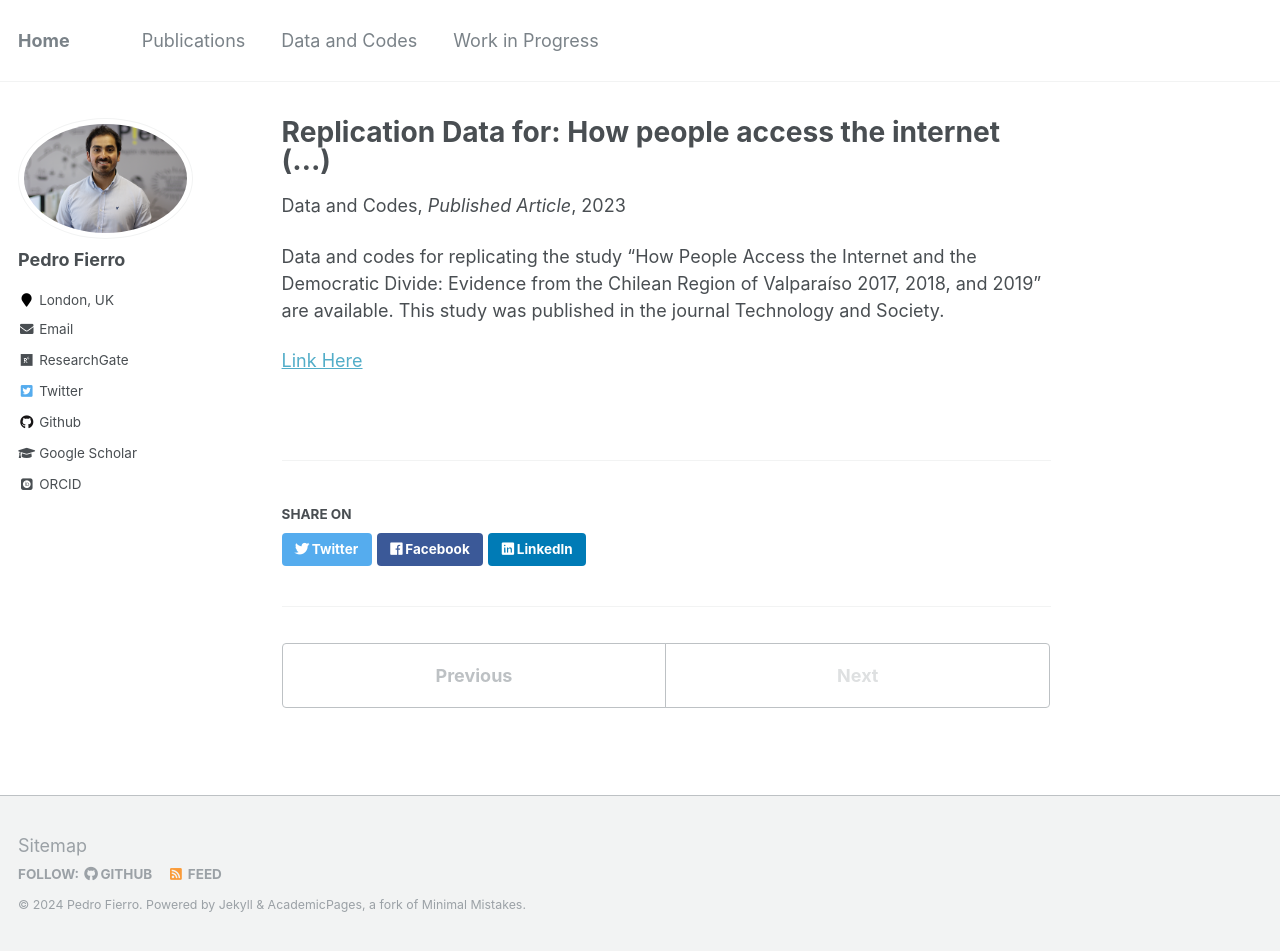
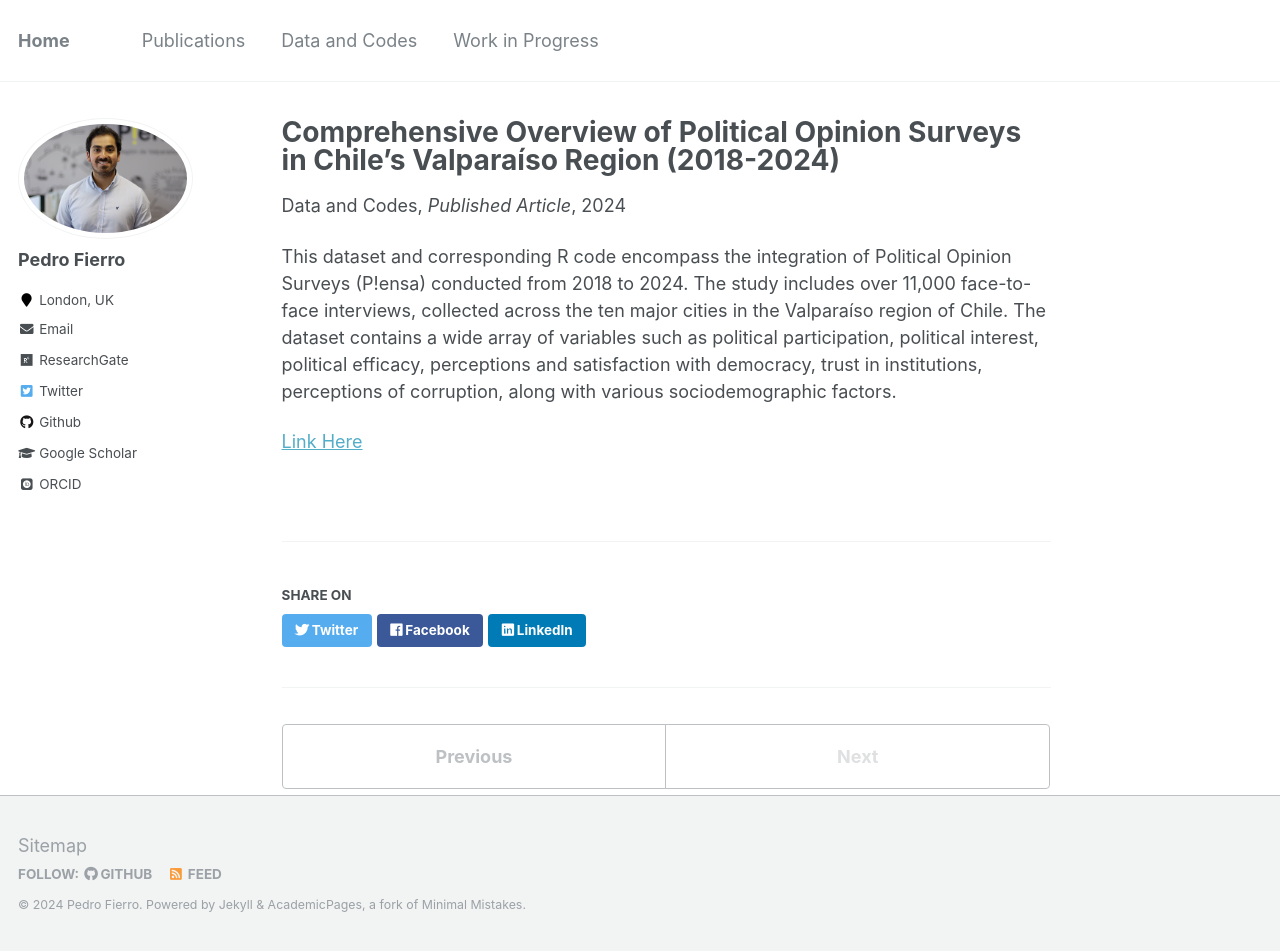
Before and after one commit to pedrofierroz87/pedrofierroz87.github.io, a Jekyll site: the page built from _teaching/2024-inteop.md, in a window 1280 px wide and 951 px high. Built offline with Jekyll 4.4.1, drawn with Linux system fonts in a browser that asks for light colours; some web fonts are replaced.

Commit message:
Update 2024-inteop.md

```diff
--- a/_teaching/2024-inteop.md
+++ b/_teaching/2024-inteop.md
@@ -1,13 +1,13 @@
 ---
-title: "Replication Data for: How people access the internet (...)"
+title: "Comprehensive Overview of Political Opinion Surveys in Chile's Valparaíso Region (2018-2024)"
 collection: teaching
 type: "Data and Codes"
-permalink: /teaching/2023-technology
+permalink: /teaching/2024-inteop
 venue: "Published Article"
-date: 2023-01-01
+date: 2024-10-16
 location: "City, Country"
 ---
 
-Data and codes for replicating the study "How People Access the Internet and the Democratic Divide: Evidence from the Chilean Region of Valparaíso 2017, 2018, and 2019" are available. This study was published in the journal Technology and Society.
+This dataset and corresponding R code encompass the integration of Political Opinion Surveys (P!ensa) conducted from 2018 to 2024. The study includes over 11,000 face-to-face interviews, collected across the ten major cities in the Valparaíso region of Chile. The dataset contains a wide array of variables such as political participation, political interest, political efficacy, perceptions and satisfaction with democracy, trust in institutions, perceptions of corruption, along with various sociodemographic factors.
 
-[Link Here](https://dataverse.harvard.edu/dataset.xhtml?persistentId=doi:10.7910/DVN/YGUOJ8)
+[Link Here](https://github.com/pedrofierroz87/EOP_Int)
```
